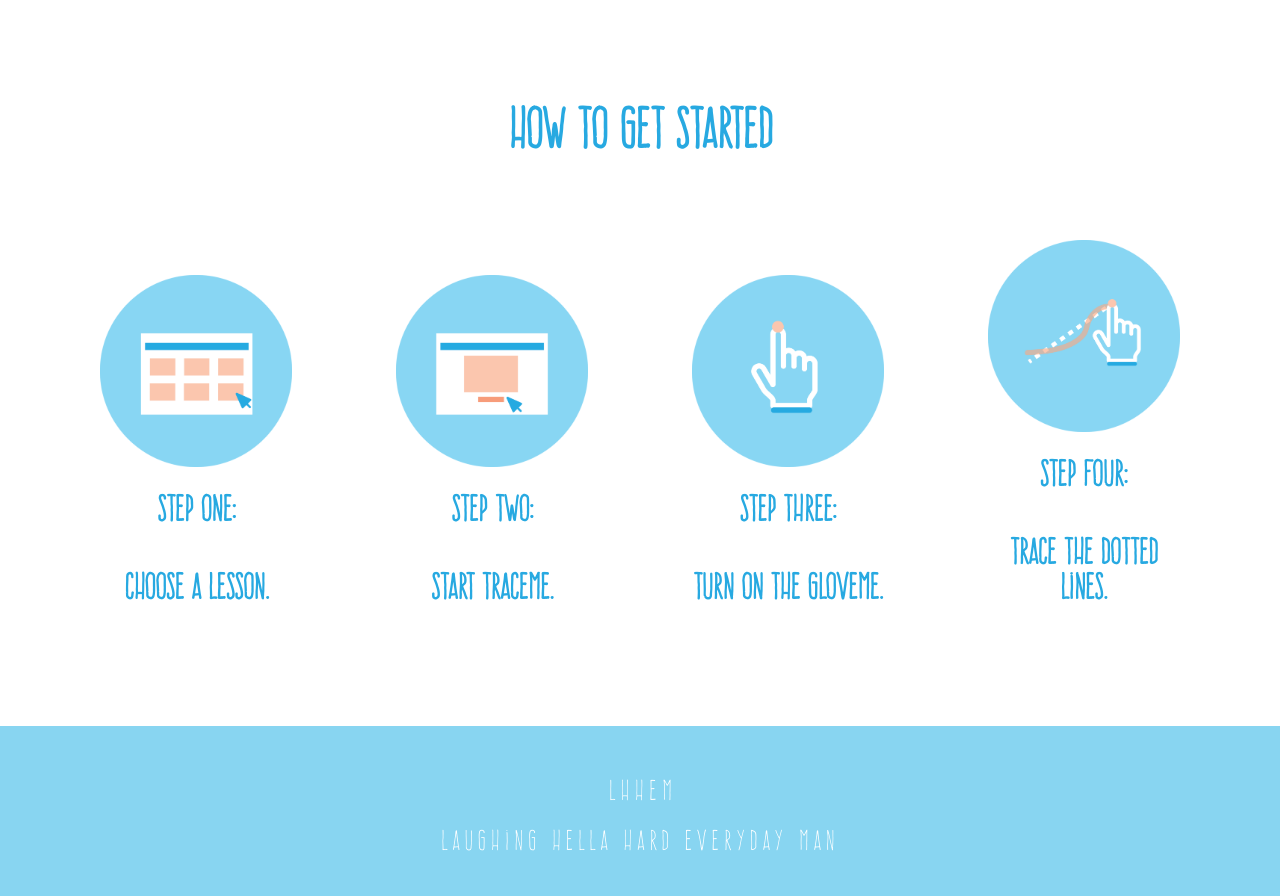
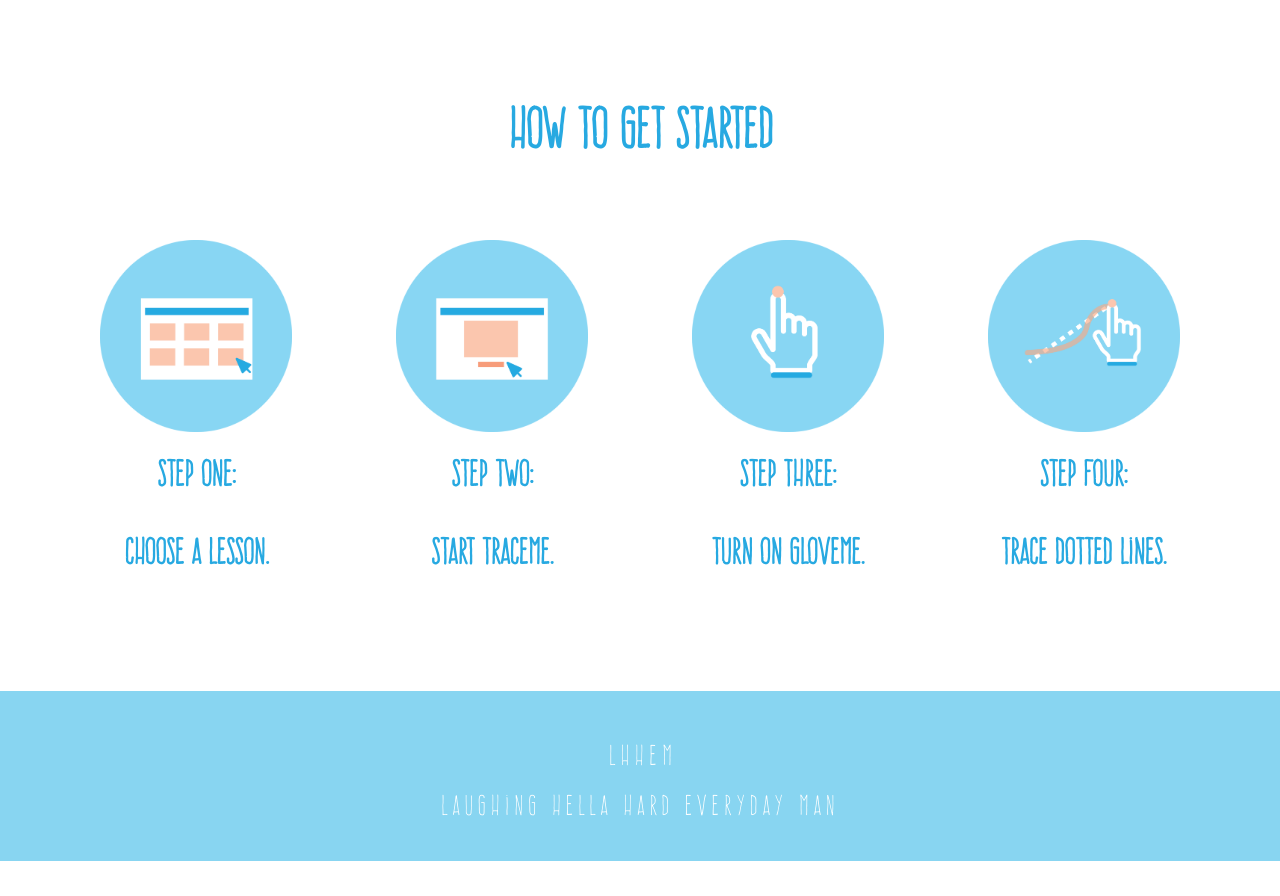
Before and after one commit to michael00133/teamFiftyEight, a PHP site: page /home.php in a window 1280 px wide. Shown: the part 709-1605 px from the top of the page. After the commit the page ends 1570 px from the top, so only its background shows below. Run offline with PHP 8.4, Linux system fonts and the light colour scheme; some libraries are stand-ins or nearby versions.

Commit message:
changed how to page

```diff
--- a/tracking.js-master/examples/website/home.php
+++ b/tracking.js-master/examples/website/home.php
@@ -40,12 +40,12 @@
     <div id="stepthree">
         <img id="StepThreeImg" src="images/HowTo_StepThree.png" alt="HowToStepThree" />
         <h1 id="StepThreeTxt">Step Three:</h1>
-        <h1 id="StepThreeTxt">Turn on the GLOVEME.</h1>
+        <h1 id="StepThreeTxt">Turn on GLOVEME.</h1>
     </div>
     <div id="stepfour">
         <img id="StepFourImg" src="images/HowTo_StepFour.png" alt="HowToStepFour" />
         <h1 id="StepFourTxt">Step Four:</h1>
-        <h1 id="StepFourTxt">Trace the dotted lines.</h1>
+        <h1 id="StepFourTxt">Trace dotted lines.</h1>
     </div>
 </div>
 
```
